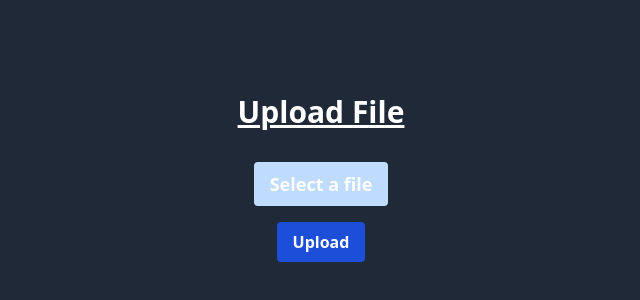
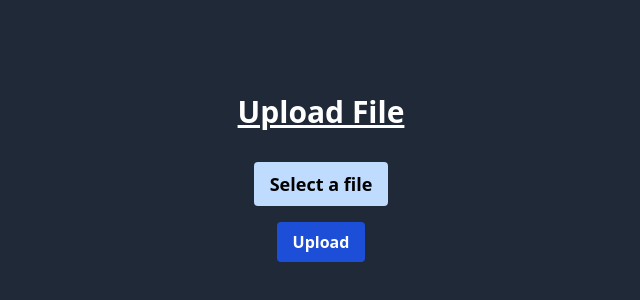
Before and after one commit to milliorn/react-file-uploader, a React (Vite) app: page / in a window 1280 px wide. Shown: the part 222-522 px from the top of the page, without its empty margins (319-959 px from the left). Built offline with nearby package versions, Linux system fonts and the light colour scheme.

Commit message:
refactor span

```diff
--- a/src/App.tsx
+++ b/src/App.tsx
@@ -32,13 +32,9 @@ function App(): JSX.Element {
             className="cursor-pointer bg-blue-200 hover:bg-blue-400 rounded font-bold py-2 px-4 flex flex-col max-w-xs items-center justify-center mx-auto my-0"
           >
             {/* Display "Select a file" if no file has been picked yet, otherwise display the selected file name */}
-            {!isFilePicked ? (
-              <span className="text-lg font-bold">Select a file</span>
-            ) : (
-              <span className="text-lg font-bold text-center text-black">
-                {selectedFile?.name}
-              </span>
-            )}
+            <span className="text-lg font-bold text-center text-black">
+              {selectedFile ? selectedFile.name : "Select a file"}
+            </span>
           </label>
           {!isFilePicked ? (
             <></>
```
